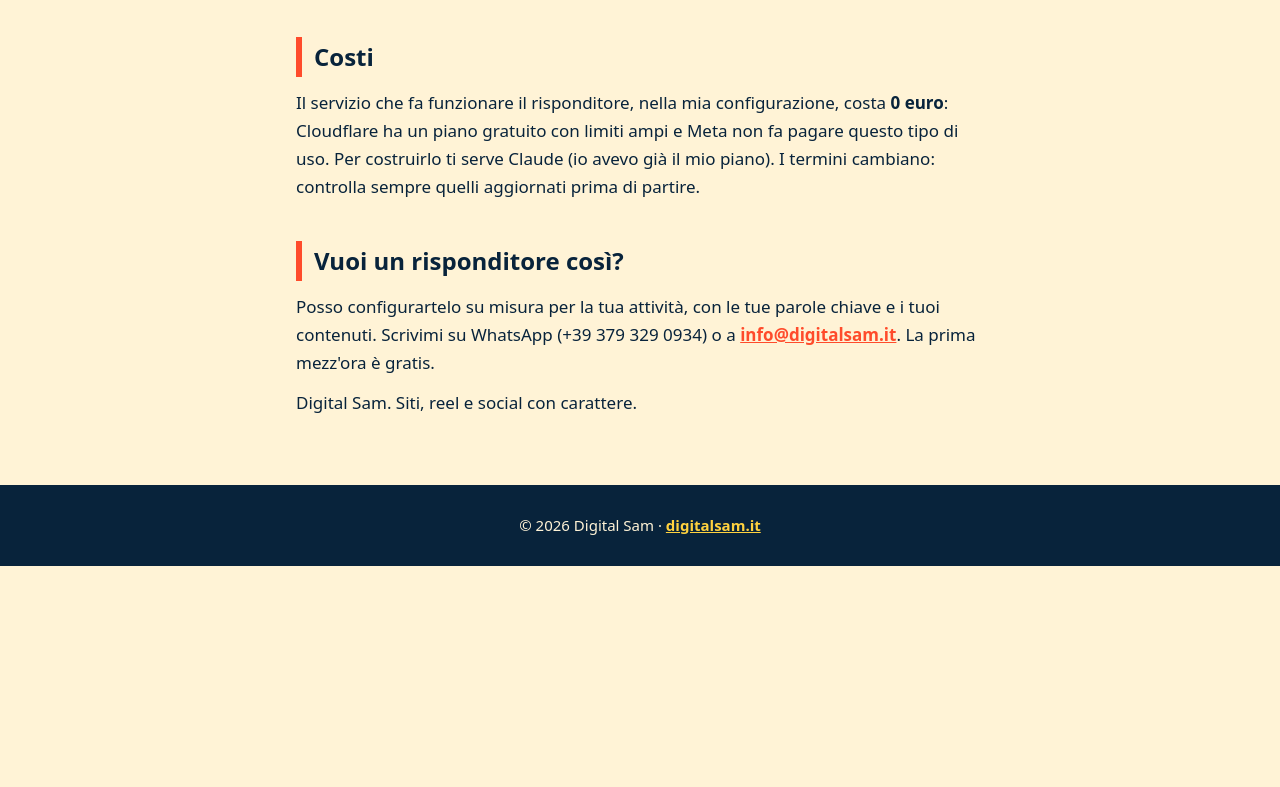
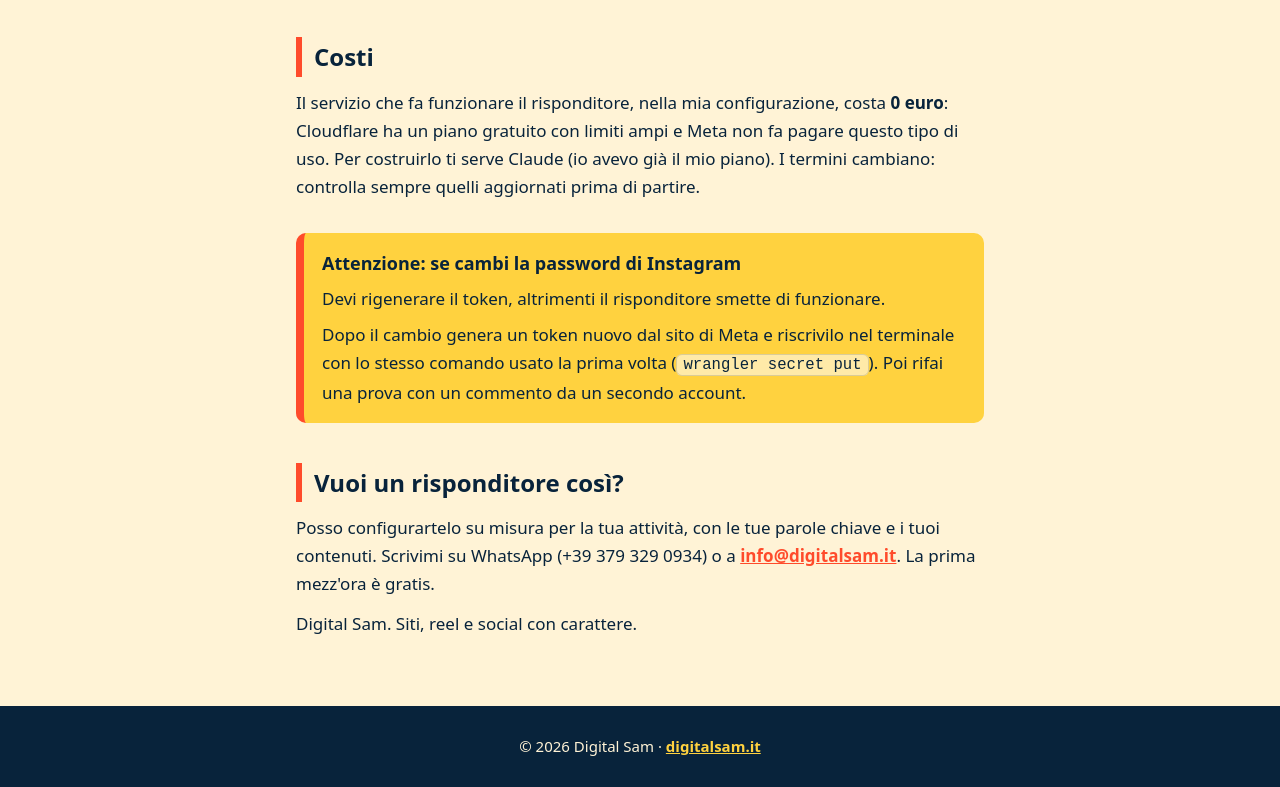
Before and after one commit to digitalsaminfo-cmyk/digitalsam-sito, a plain HTML site: page risponditore.html in a window 1280 px wide. Shown: the part 4664-5451 px from the top of the page. Before the commit the page ends 5230 px from the top, so only its background shows below. Drawn offline with Linux system fonts and the light colour scheme.

Commit message:
Guida risponditore: avviso sul token se cambia la password di Instagram
Co-Authored-By: Claude Sonnet 5.5 <noreply@anthropic.com>

```diff
--- a/risponditore.html
+++ b/risponditore.html
@@ -36,6 +36,11 @@
          padding: 16px; overflow-x: auto; white-space: pre-wrap; word-break: break-word; font-size: 15px; line-height: 1.55; margin: 0 0 20px; }
   pre code { background: none; border: 0; padding: 0; }
   a { color: var(--red); font-weight: 600; }
+  .alert { background: var(--yellow); color: var(--navy); border-left: 8px solid var(--red); border-radius: 10px; padding: 16px 18px; margin: 32px 0 8px; }
+  .alert strong { display: block; font-size: 18px; margin-bottom: 6px; }
+  .alert p { margin: 0 0 8px; }
+  .alert p:last-child { margin-bottom: 0; }
+  .alert code { background: rgba(255,255,255,.55); color: var(--navy); }
   footer { background: var(--navy); color: var(--cream); padding: 28px 16px; text-align: center; font-size: 15px; }
   footer a { color: var(--yellow); }
 </style>
@@ -85,6 +90,7 @@ Il mio account Instagram è [@tuo_profilo], la prima parola chiave sarà [PAROLA
 <ul><li><strong>Due chiavi segrete, non una.</strong> Meta ha la &quot;chiave dell&#x27;app&quot; e la &quot;chiave segreta di Instagram&quot;. Il programma deve accettare entrambe, altrimenti scarta gli avvisi.</li><li><strong>L&#x27;invito tester non arriva in notifica.</strong> Si accetta da instagram.com/accounts/manage_access, sul sito.</li><li><strong>La parola d&#x27;ordine non si rilegge.</strong> Se la dimentichi, ne imposti una nuova su Cloudflare e la riscrivi uguale su Meta.</li></ul>
 <h2>Costi</h2>
 <p>Il servizio che fa funzionare il risponditore, nella mia configurazione, costa <strong>0 euro</strong>: Cloudflare ha un piano gratuito con limiti ampi e Meta non fa pagare questo tipo di uso. Per costruirlo ti serve Claude (io avevo già il mio piano). I termini cambiano: controlla sempre quelli aggiornati prima di partire.</p>
+<div class="alert" role="note"><strong>Attenzione: se cambi la password di Instagram</strong><p>Devi rigenerare il token, altrimenti il risponditore smette di funzionare.</p><p>Dopo il cambio genera un token nuovo dal sito di Meta e riscrivilo nel terminale con lo stesso comando usato la prima volta (<code>wrangler secret put</code>). Poi rifai una prova con un commento da un secondo account.</p></div>
 <h2>Vuoi un risponditore così?</h2>
 <p>Posso configurartelo su misura per la tua attività, con le tue parole chiave e i tuoi contenuti. Scrivimi su WhatsApp (+39 379 329 0934) o a <a href="mailto:info@digitalsam.it">info@digitalsam.it</a>. La prima mezz&#x27;ora è gratis.</p>
 <p>Digital Sam. Siti, reel e social con carattere.</p>
```
